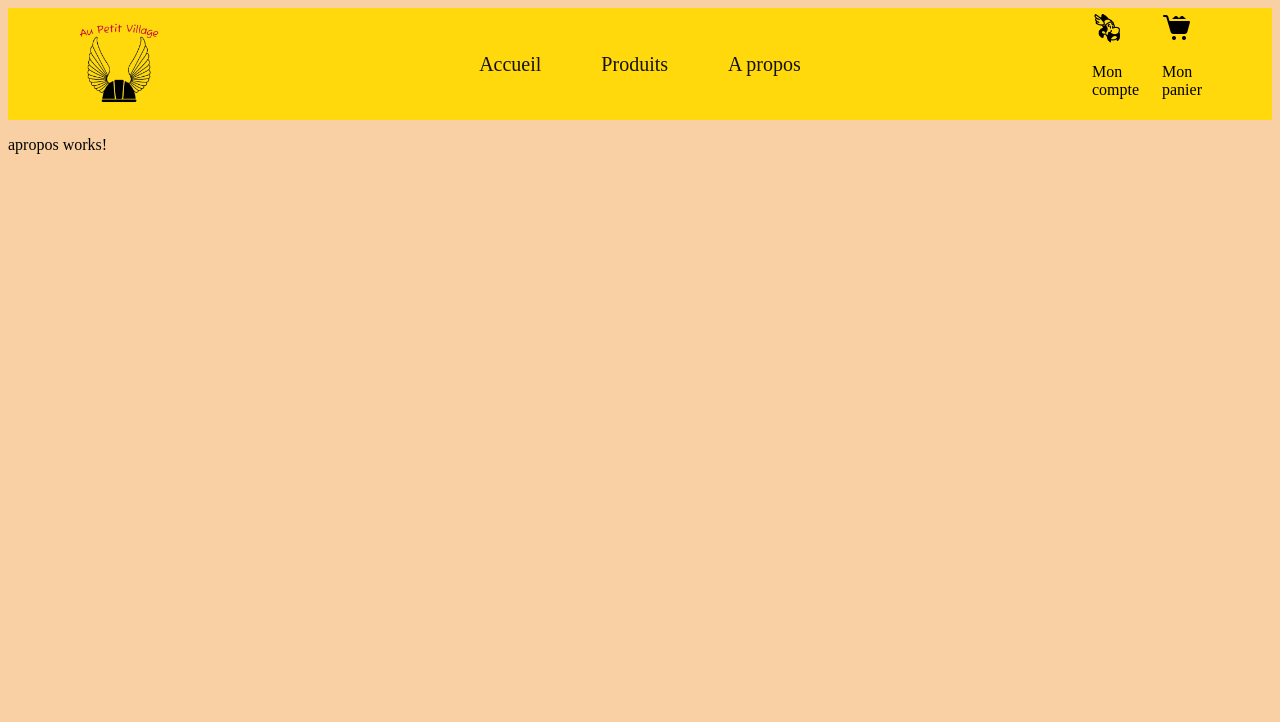
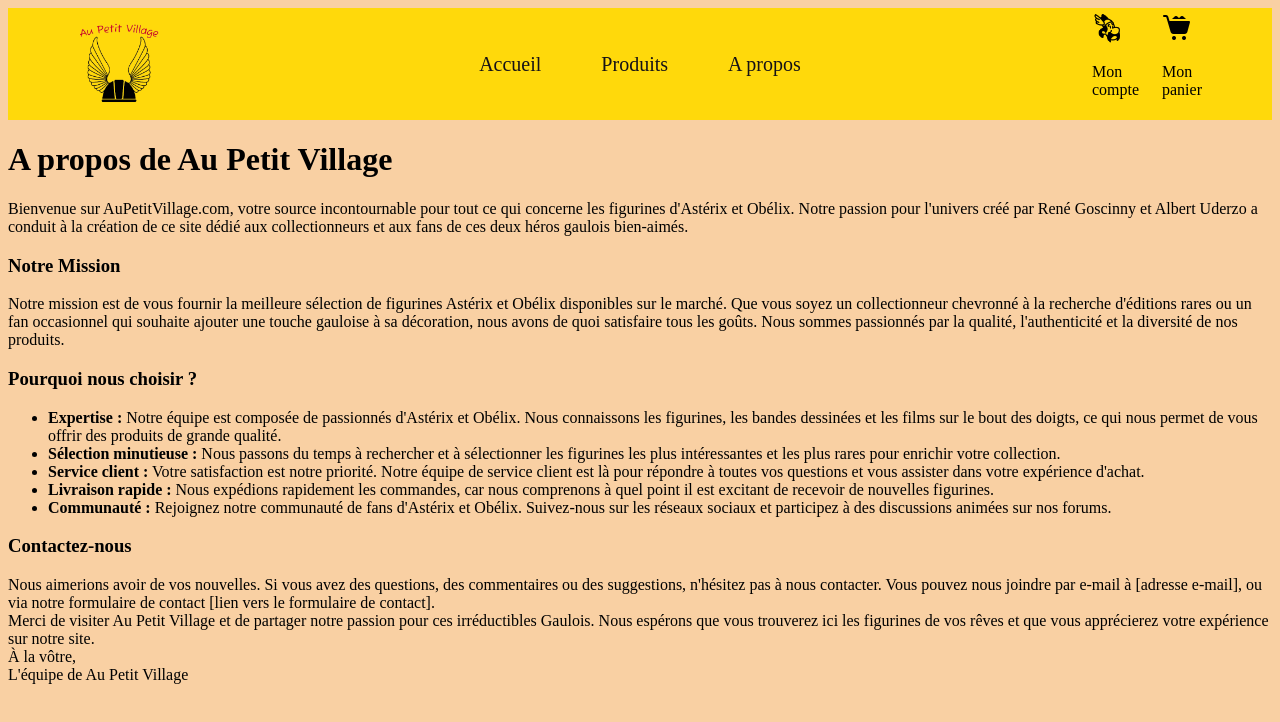
Before and after one commit to Emmatremlet/aupetitvillage, an Angular app: page /apropos in a window 1280 px wide. Shown: the top 722 px of the page. Built offline with nearby package versions, Linux system fonts and the light colour scheme.

Commit message:
Code html des pages apropos et products

```diff
--- a/src/app/apropos/apropos.component.html
+++ b/src/app/apropos/apropos.component.html
@@ -1 +1,48 @@
-<p>apropos works!</p>
+<div class="main-apropos">
+    <h1>A propos de Au Petit Village</h1>
+
+    <p class="welcome">Bienvenue sur AuPetitVillage.com, votre source incontournable pour tout ce qui concerne
+        les figurines d'Astérix et Obélix. Notre passion pour l'univers créé par René Goscinny et Albert Uderzo a
+        conduit à la création de ce site dédié aux collectionneurs et aux fans de ces deux héros gaulois bien-aimés.</p>
+
+    <h3>Notre Mission</h3>
+    <p class="mission">Notre mission est de vous fournir la meilleure sélection de figurines Astérix et Obélix
+        disponibles sur le marché. Que vous soyez un collectionneur chevronné à la recherche d'éditions rares ou un fan
+        occasionnel qui souhaite ajouter une touche gauloise à sa décoration, nous avons de quoi satisfaire tous les
+        goûts. Nous sommes passionnés par la qualité, l'authenticité et la diversité de nos produits.</p>
+
+    <h3>Pourquoi nous choisir ?</h3>
+    <div class="choix">
+        <ul>
+            <li><strong>Expertise :</strong> Notre équipe est composée de passionnés d'Astérix et Obélix. Nous
+                connaissons
+                les figurines, les bandes dessinées et les films sur le bout des doigts, ce qui nous permet de vous
+                offrir
+                des produits de grande qualité.</li>
+            <li><strong>Sélection minutieuse :</strong> Nous passons du temps à rechercher et à sélectionner les
+                figurines
+                les plus intéressantes et les plus rares pour enrichir votre collection.</li>
+            <li><strong>Service client :</strong> Votre satisfaction est notre priorité. Notre équipe de service client
+                est
+                là pour répondre à toutes vos questions et vous assister dans votre expérience d'achat.</li>
+            <li><strong>Livraison rapide :</strong> Nous expédions rapidement les commandes, car nous comprenons à quel
+                point il est excitant de recevoir de nouvelles figurines.</li>
+            <li><strong>Communauté :</strong> Rejoignez notre communauté de fans d'Astérix et Obélix. Suivez-nous sur
+                les
+                réseaux sociaux et participez à des discussions animées sur nos forums.</li>
+        </ul>
+    </div>
+    <h3>Contactez-nous</h3>
+    <p class="mission">Nous aimerions avoir de vos nouvelles. Si vous avez des questions, des commentaires ou des
+        suggestions, n'hésitez pas à nous contacter. Vous pouvez nous joindre par e-mail à [adresse e-mail], ou via
+        notre formulaire de contact [lien vers le formulaire de contact]. <br>
+
+        Merci de visiter Au Petit Village et de partager notre passion pour ces irréductibles Gaulois. Nous
+        espérons que vous trouverez ici les figurines de vos rêves et que vous apprécierez votre expérience sur notre
+        site. <br>
+
+        À la vôtre, <br>
+
+        L'équipe de Au Petit Village</p>
+
+</div>
--- a/src/app/products/products.component.html
+++ b/src/app/products/products.component.html
@@ -1 +1,13 @@
-<p>products works!</p>
+<div class="main-product">
+    <h1>Astérix Le Gaulois</h1>
+
+    <p><strong>Description : </strong> Figurine en résine de haute qualité représentant le célèbre héros gaulois,
+        Astérix. Il est vétu de sa tenue traditionnelle, coiffée de son casque ailé, et tient son éternelle potion
+        agique dans sa main. Cette figurine est un hommage parfait au personnage d'Astérix créé par René Goscinny et
+        Albert Uderzo.</p>
+
+    <p><strong>Matériau : </strong>Résine</p>
+    <p><strong>Hauteur : </strong>15 cm</p>
+    <p><strong>Prix : </strong>24€99</p>
+    <p><strong>Disponibilité : </strong>En stock</p>
+</div>
```
